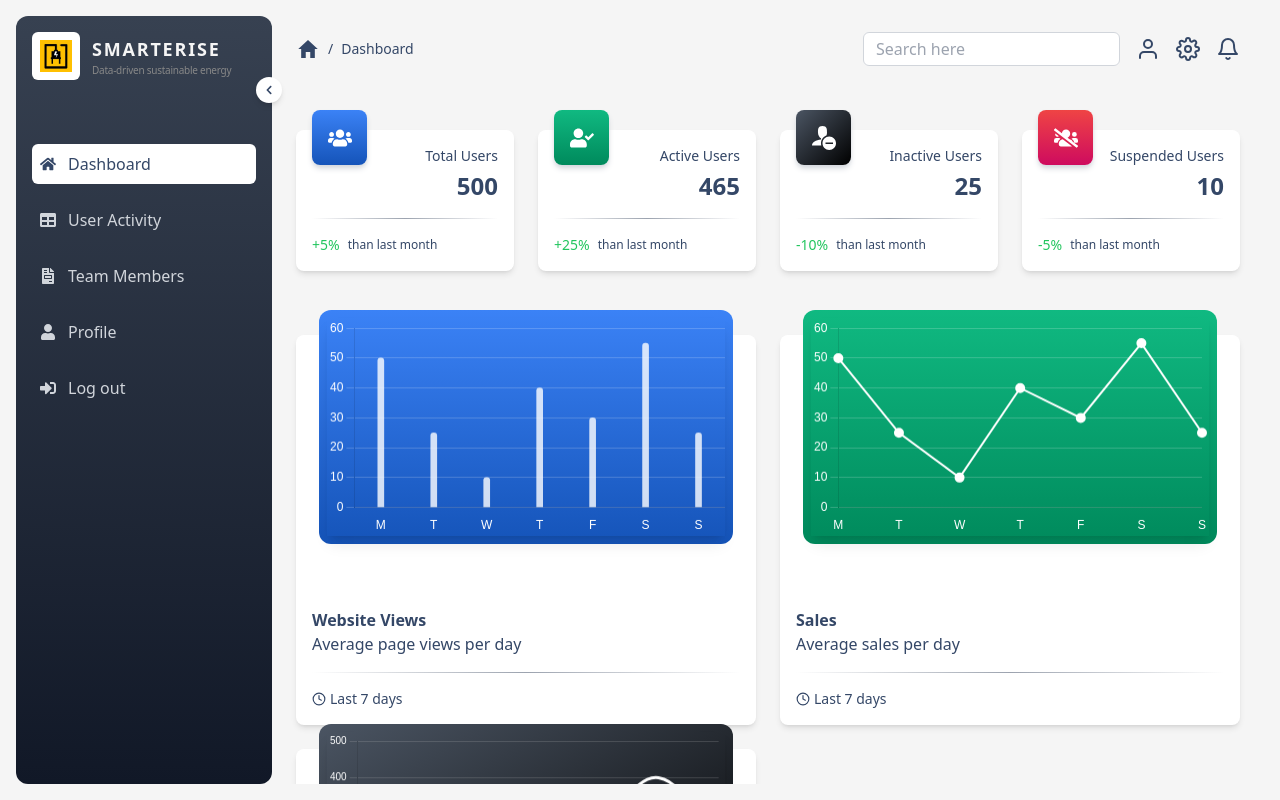
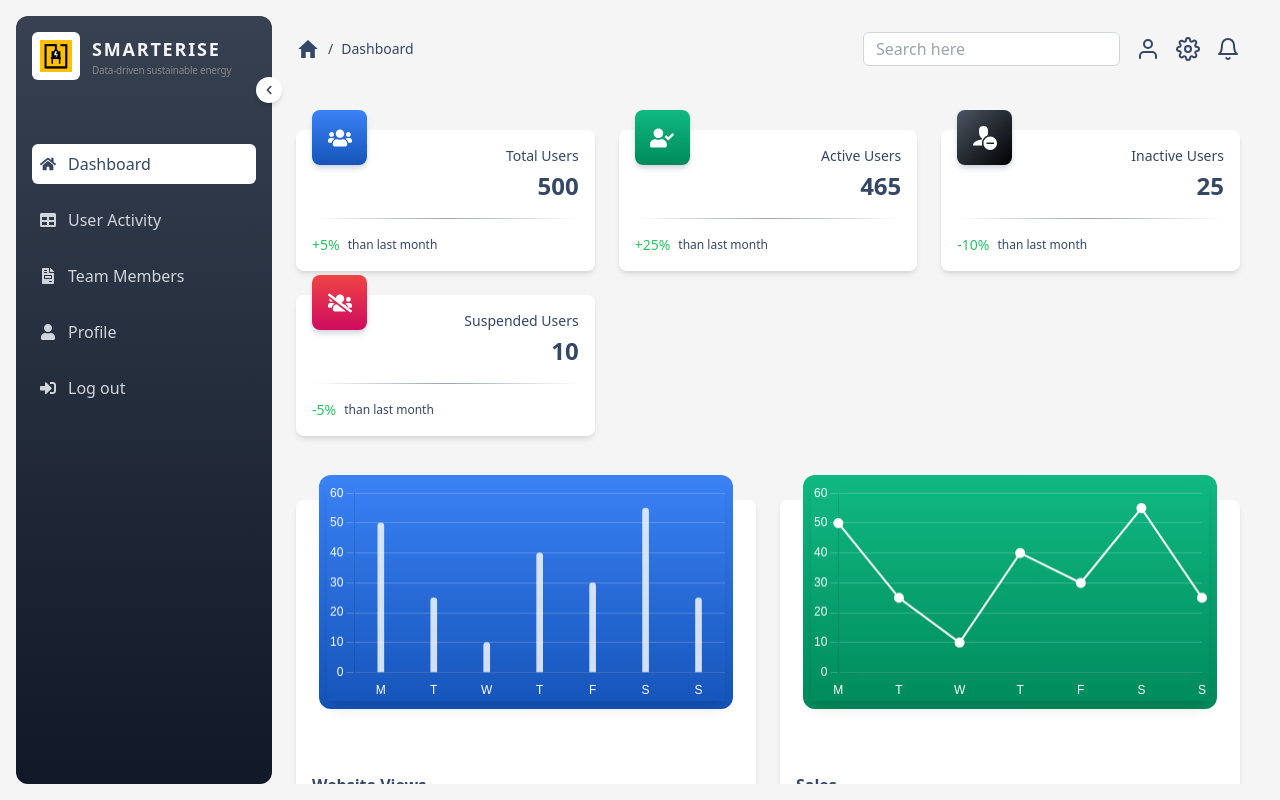
Before and after one commit to abdrasaq14/smarterise-admin-dashboard, a React (Create React App) app: page /dashboard in a window 1280 px wide. Built offline with nearby package versions, Linux system fonts and the light colour scheme; no server answers.

Commit message:
wrapping up

```diff
--- a/src/components/Card/StatsCard.tsx
+++ b/src/components/Card/StatsCard.tsx
@@ -21,7 +21,7 @@ const StatsCard: React.FC<StatsCardProps> = ({
   description
 }) => {
   return (
-    <div className="flex min-w-[200px] flex-col relative p-4 bg-white shadow-md rounded-lg">
+    <div className="flex flex-col relative p-4 bg-white shadow-md rounded-lg">
       <div
         className={`text-2xl absolute top-[-20px] bg-${backgroundColor} text-white rounded-lg p-2 h-[55px] w-[55px] flex items-center justify-center shadow-md shadow-gray-300 ${extraClass}`}
       >
--- a/src/pages/dashboard/dashboard.tsx
+++ b/src/pages/dashboard/dashboard.tsx
@@ -105,7 +105,7 @@ function Dashboard() {
   return (
     <DashboardLayout>
       <div className="w-full h-full">
-        <div className="grid gap-6 grid-cols-[repeat(auto-fill,minmax(200px,1fr))]">
+        <div className="grid gap-6 grid-cols-[repeat(auto-fill,minmax(220px,1fr))]">
           {stats.map((stat, index) => (
             <StatsCard
               key={index}
```
